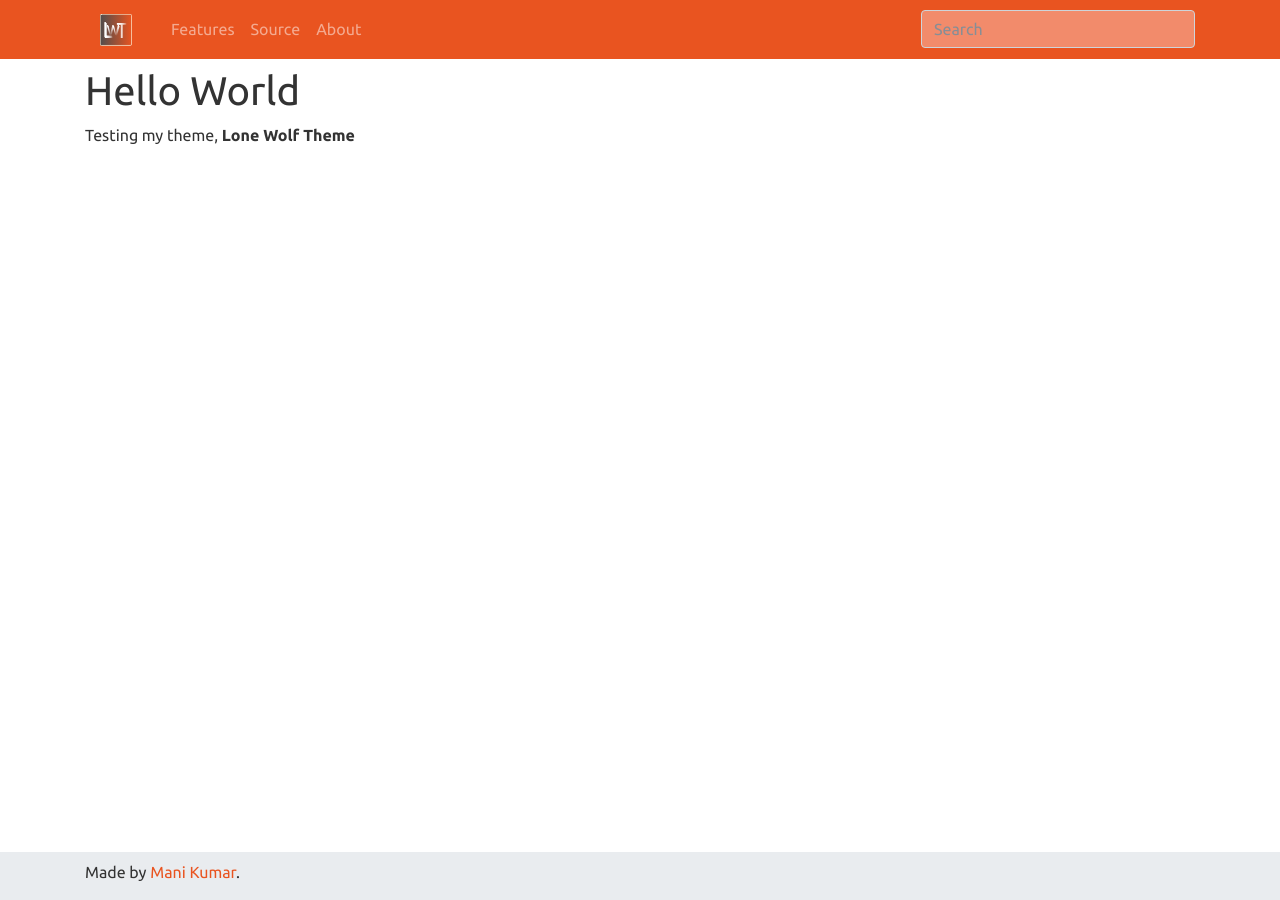
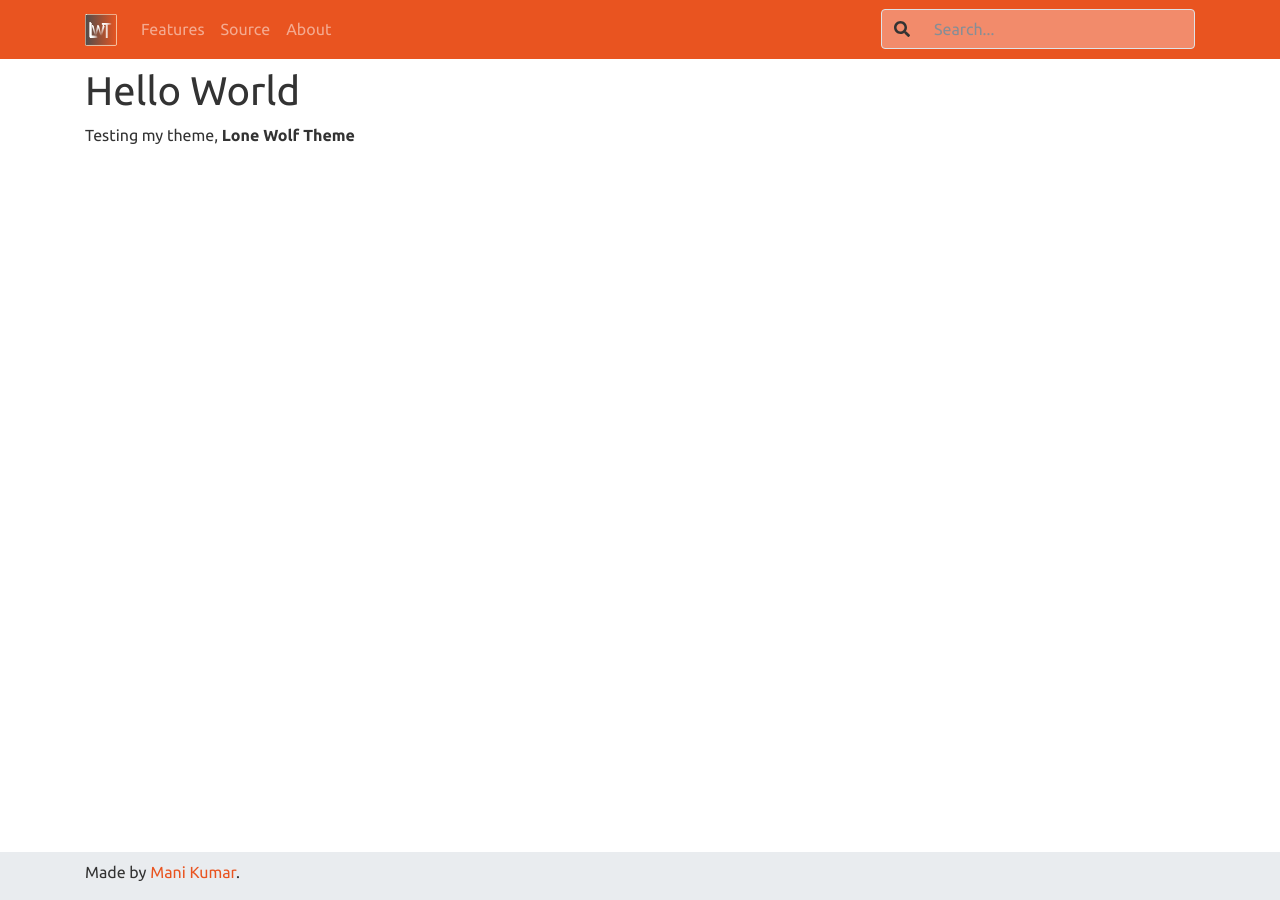
Before and after one commit to manid2/lone-wolf-theme, a Jekyll site: the page built from index.html, in a window 1280 px wide. Built offline with Jekyll 4.4.1, drawn with Linux system fonts in a browser that asks for light colours; the list of posts is cut into pages by our own code.

Commit message:
improved search form ui, ready for greedy nav

```diff
--- a/_includes/header.html
+++ b/_includes/header.html
@@ -1,23 +1,14 @@
 <header class="navbar navbar-expand-lg navbar-dark bg-primary">
   <nav class="container">
     <!-- site home -->
-    <a class="navbar-brand" href="{{ site.url }}{{ site.baseurl }}/">
-      <div class="container">
+    <a class="navbar-brand" href="{{ site.url | relative_url }}/">
       <div class="row">
         <div class="col-sm">
-            <img src="{{ site.url }}{{ site.baseurl }}/assets/images/lwt-logo-v1.svg" alt="{{ site.title}} logo"
-              height="32" width="32">
-          </div>
+          <img src="{{ site.url | relative_url }}/assets/images/lwt-logo-v1.svg" alt="{{ site.title}} logo" height="32"
+            width="32">
         </div>
       </div>
     </a>
-    <!-- TODO: write custom navbar toggle button to toggle navbar items
-      as the default one does not give expected behaviour when adding custom height to navbar -->
-    <button class="navbar-toggler" type="button" data-toggle="collapse" data-target="#navbar-toggle-items"
-      aria-controls="navbar-toggle-items" aria-expanded="false" aria-label="Toggle navigation">
-      <span class="navbar-toggler-icon"></span>
-    </button>
-    <div class="collapse navbar-collapse" id="navbar-toggle-items">
     <ul class="navbar-nav mr-auto">
       {%- for link in site.data.nav.header -%}
         {%- if link.url contains '://' -%}
@@ -26,14 +17,18 @@
           {%- assign url = link.url | relative_url -%}
         {%- endif -%}
       <li class="nav-item">
-          <a class="nav-link" href="{{ url }}" {% if link.description %} title="{{ link.description }}" {% endif %}>{{ link.title }}</a>
+        <a class="nav-link" href="{{ url }}" {% if link.description %} title="{{ link.description }}"
+          {% endif %}>{{ link.title }}</a>
       </li>
       {%- endfor -%}
     </ul>
-      <form class="form-inline">
-        <input class="form-control text-white" style="background: rgba(255, 220, 220, 0.4);" type="search"
-          placeholder="Search" aria-label="Search">
+    <!-- TODO: shorten on mobile devices -->
+    <form class="form-inline border rounded" style="background: rgba(255, 220, 220, 0.4);">
+      <button class="form-control bg-transparent btn border-0" type="button" id="btn_site_search">
+        <i class="fa fa-search" aria-hidden="true"></i>
+      </button>
+      <input class="form-control bg-transparent border-0 text-white d-none d-md-block d-lg-block d-xl-block" type="search" placeholder="Search..."
+        aria-label="Search">
     </form>
-    </div>
   </nav>
 </header>
```
Lines whose indentation alone changed are shown as unchanged.
